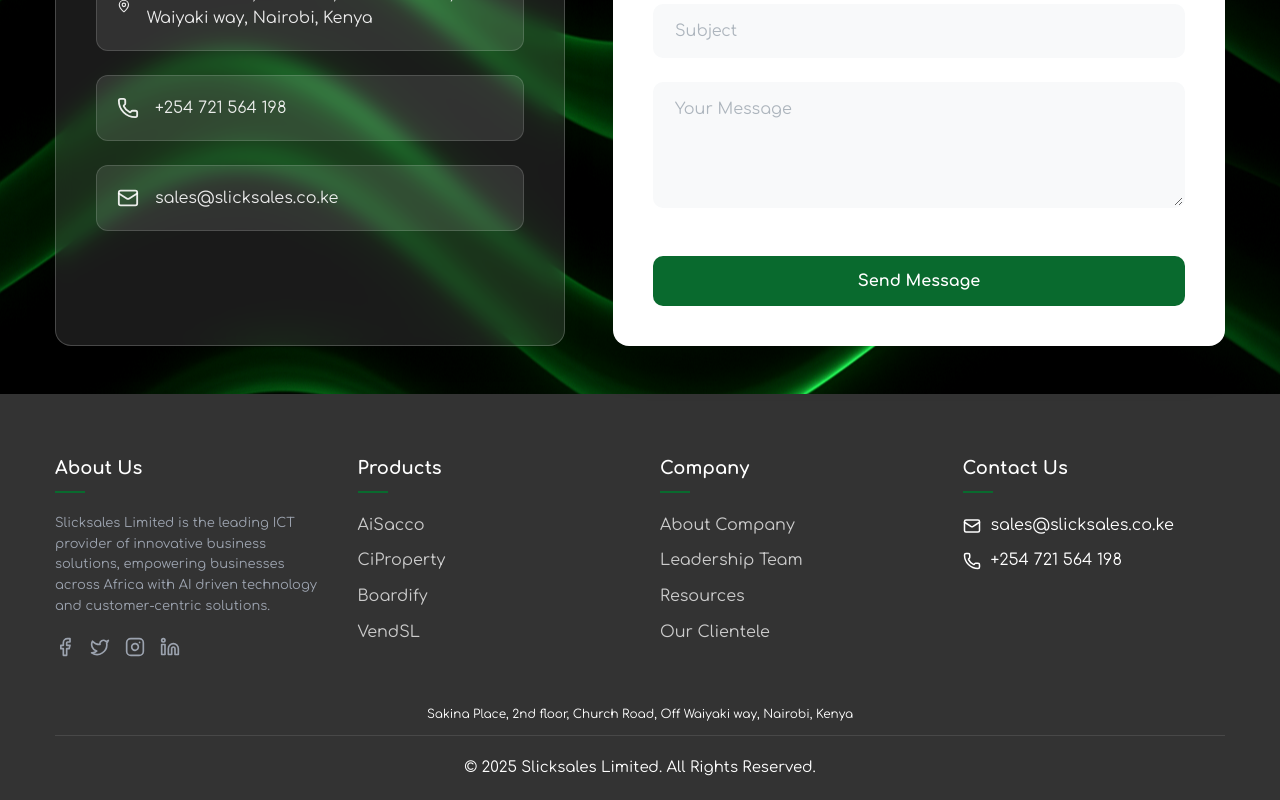
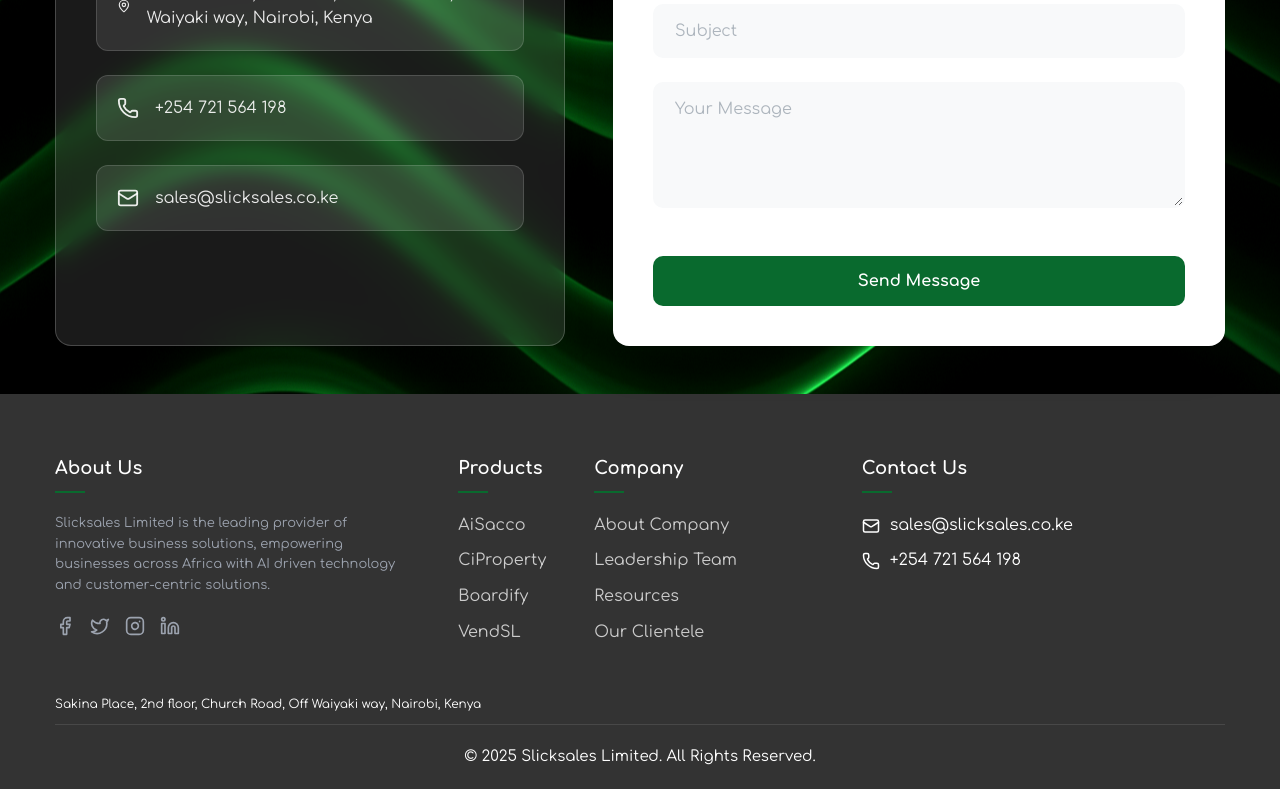
Before and after one commit to AtutiBonface/slicksales, a Next.js app: page / in a window 1280 px wide. Shown: the part 3089-3889 px from the top of the page. Built offline with nearby package versions, Linux system fonts and the light colour scheme.

Commit message:
Added Clientele Section6

```diff
--- a/app/components/FooterSection/FooterSection.tsx
+++ b/app/components/FooterSection/FooterSection.tsx
@@ -9,7 +9,7 @@
           <div className="footer-column">
             <h3>About Us</h3>
             <p style={{ color: '#9ca3af', marginBottom: '20px', fontSize: '13px' }}>
-              Slicksales Limited is the leading ICT provider of innovative business solutions, empowering
+              Slicksales Limited is the leading provider of innovative business solutions, empowering
               businesses across Africa with AI driven technology and customer-centric solutions.
             </p>
             <div style={{ display: 'flex', gap: '15px' }}>
@@ -28,6 +28,7 @@
             </div>
           </div>
 
+          <div className="footer-row">
             <div className="footer-column">
               <h3>Products</h3>
               <ul className="footer-links">
@@ -37,7 +38,6 @@
                 <li><a href="#">VendSL</a></li>
               </ul>
             </div>
-
             <div className="footer-column">
               <h3>Company</h3>
               <ul className="footer-links">
@@ -46,6 +46,7 @@
                 <li><a href="#">Resources</a></li>
                 <li><a href="#">Our Clientele</a></li>
               </ul>
+            </div>
           </div>
 
           <div className="footer-column">
--- a/app/globals.css
+++ b/app/globals.css
@@ -729,6 +729,12 @@
   padding: 60px 0 20px;
 }
 
+.footer-row{
+  display: flex;
+  flex-direction: row;
+  gap: 3em;
+}
+
 .footer-content {
   display: grid;
   grid-template-columns: repeat(auto-fit, minmax(200px, 1fr));
@@ -789,7 +795,6 @@
 }
 .location-bottom{
   align-items: center;
-  text-align: center;
   font-size: 12px;
   padding-bottom: 10px;
   color: var(--white);
```
Lines whose indentation alone changed are shown as unchanged.
